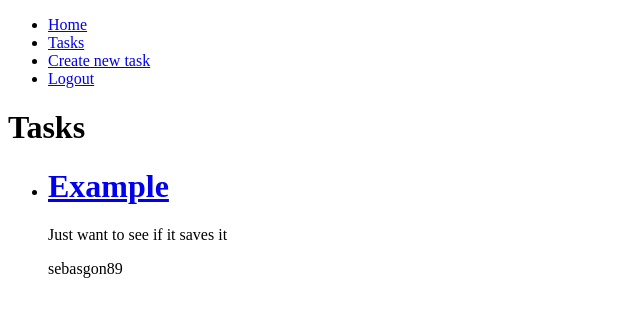
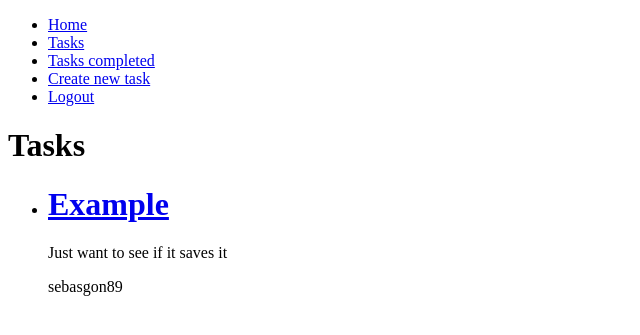
Before and after one commit to sebasgon89/django_crud, a Django app: page /tasks/ in a window 1280 px wide. Shown: the top 335 px of the page, without its empty margins (0-640 px from the left). Run offline with Django 4.2, Linux system fonts and the light colour scheme; a user stored in the database is signed in; data comes from the database, SQL or seed files in the repository.

Commit message:
Don't remember what I've just done 2:13

```diff
--- a/django_crud/urls.py
+++ b/django_crud/urls.py
@@ -25,6 +25,7 @@ urlpatterns = [
     path('signup/', views.signup, name="signup"),
     path('tasks/', views.tasks, name="tasks"),
     path('tasks/create/', views.create_task, name="create_tasks"),
+    path('tasks/completed/', views.tasks_completed, name="tasks_completed"),
     path('tasks/<int:id>', views.task_details, name="task_details"),
     path('tasks/<int:id>/complete', views.task_complete, name="task_complete"),
     path('tasks/<int:id>/delete', views.task_delete, name="task_delete"),
--- a/task/templates/base.html
+++ b/task/templates/base.html
@@ -15,7 +15,10 @@
 
             {% if user.is_authenticated %}
                 <li>
-                    <a href="/tasks">Tasks</a>
+                    <a href="{% url 'tasks' %}">Tasks</a>
+                </li>
+                <li>
+                    <a href="/tasks/completed">Tasks completed</a>
                 </li>
                 <li>
                     <a href=/tasks/create>Create new task</a>
--- a/task/templates/tasks.html
+++ b/task/templates/tasks.html
@@ -9,7 +9,7 @@
         <a href="{% url 'task_details' task.id %}"><h1>{{task.title}}</h1></a>
         <p>{{task.description}}</p>
         <p>{{task.user.username}}</p>
-
+        <p>{{task.datecompleted|date:'M j Y:i'}}</p>
     </li>
     {% endfor %}
 </ul>
--- a/task/views.py
+++ b/task/views.py
@@ -39,6 +39,14 @@ def signup(request):
 
 def tasks(request):
     tasks = Task.objects.filter(user=request.user, datecompleted__isnull=True)
+
+    return render(request, "tasks.html", {
+        'tasks': tasks
+    })
+
+
+def tasks_completed(request):
+    tasks = Task.objects.filter(user=request.user, datecompleted__isnull=False).order_by('-datecompleted')
 
     return render(request, "tasks.html", {
         'tasks': tasks
```
